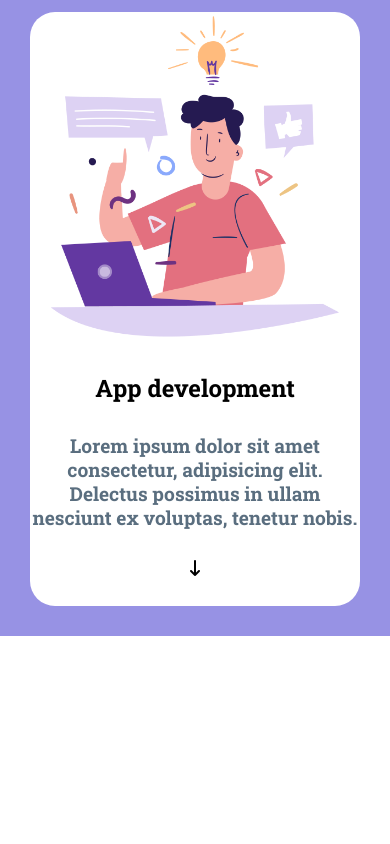
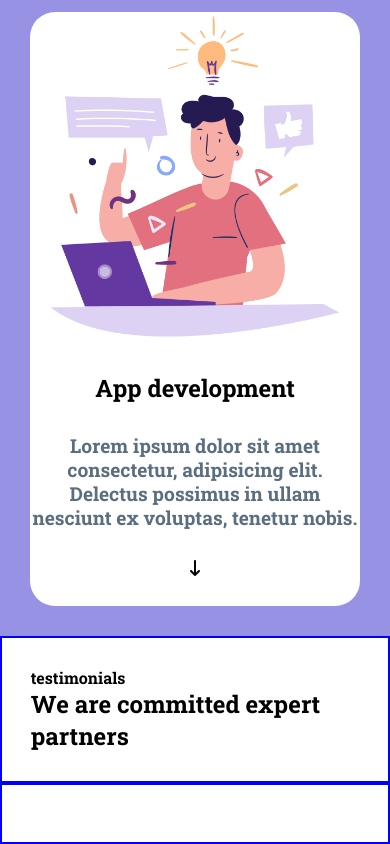
Before and after one commit to Ddanilo9/htmlcss-responsive-layout, a plain HTML site: page index.html in a window 390 px wide. Shown: the part 3492-4336 px from the top of the page. Before the commit the page ends 4128 px from the top, so only its background shows below. Drawn offline with Linux system fonts and the light colour scheme.

```diff
--- a/index.html
+++ b/index.html
@@ -106,6 +106,16 @@
                 </div>
             </div>
         </section>
+
+        <section class="partners">
+            <div class="container">
+                <h4>testimonials</h4>
+                <h2>We are committed expert partners</h2>
+                <p></p>
+            </div>
+
+            <div class="container"></div>
+        </section>
     </main>
 </body>
 </html>
```
